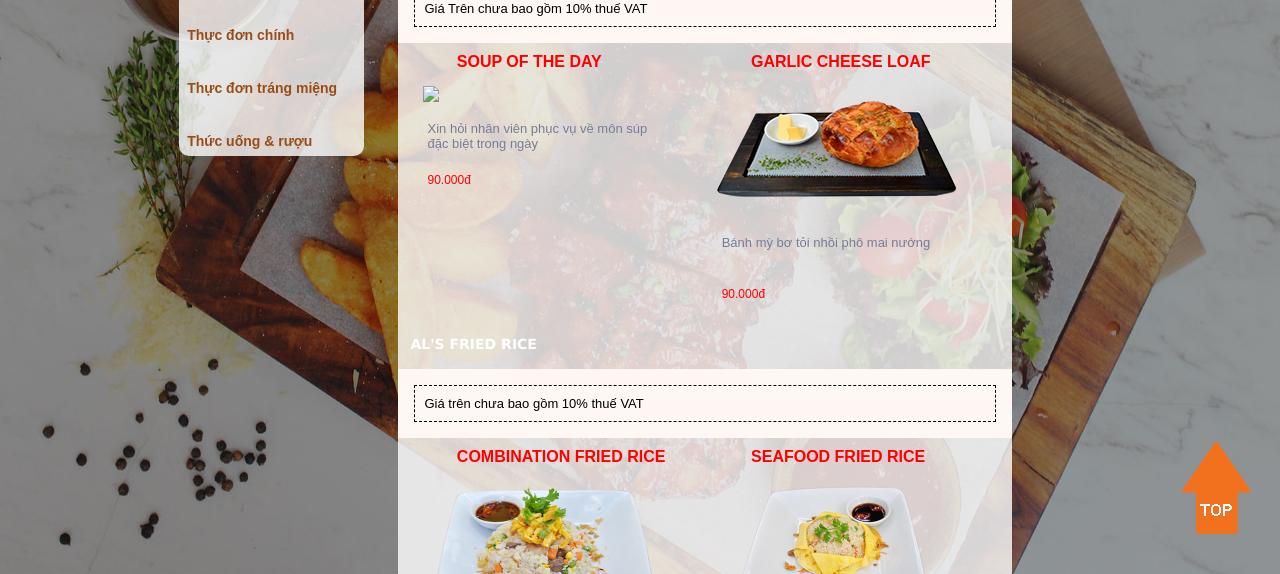
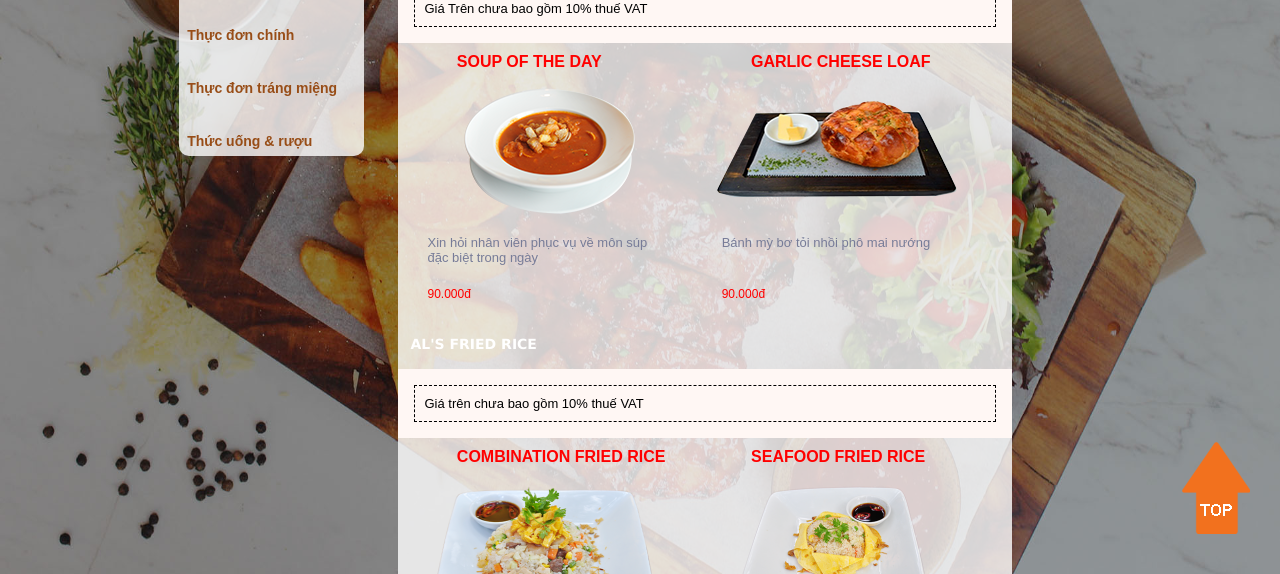
Before and after one commit to thuan-0310/menus, a plain HTML site: page index.html in a window 1280 px wide. Shown: the part 226-800 px from the top of the page. Drawn offline with Linux system fonts and the light colour scheme; files whose address does not match are found by name.

Commit message:
Update index.html

```diff
--- a/index.html
+++ b/index.html
@@ -89,7 +89,7 @@
                                 <div class="product">
                                     <h4>SOUP OF THE DAY</h4>
                                     <div class="product-img">
-                                        <img src="img/menu/alfhcm-soup-of-the-day.png">
+                                        <img src="alfhcm-soup-of-the-day.png">
                                     </div>
                                     <p class="product-desc">Xin hỏi nhân viên phục vụ về môn súp đặc biệt trong ngày</p>
                                     <p class="price"><span>90.000đ</span></p>
```
